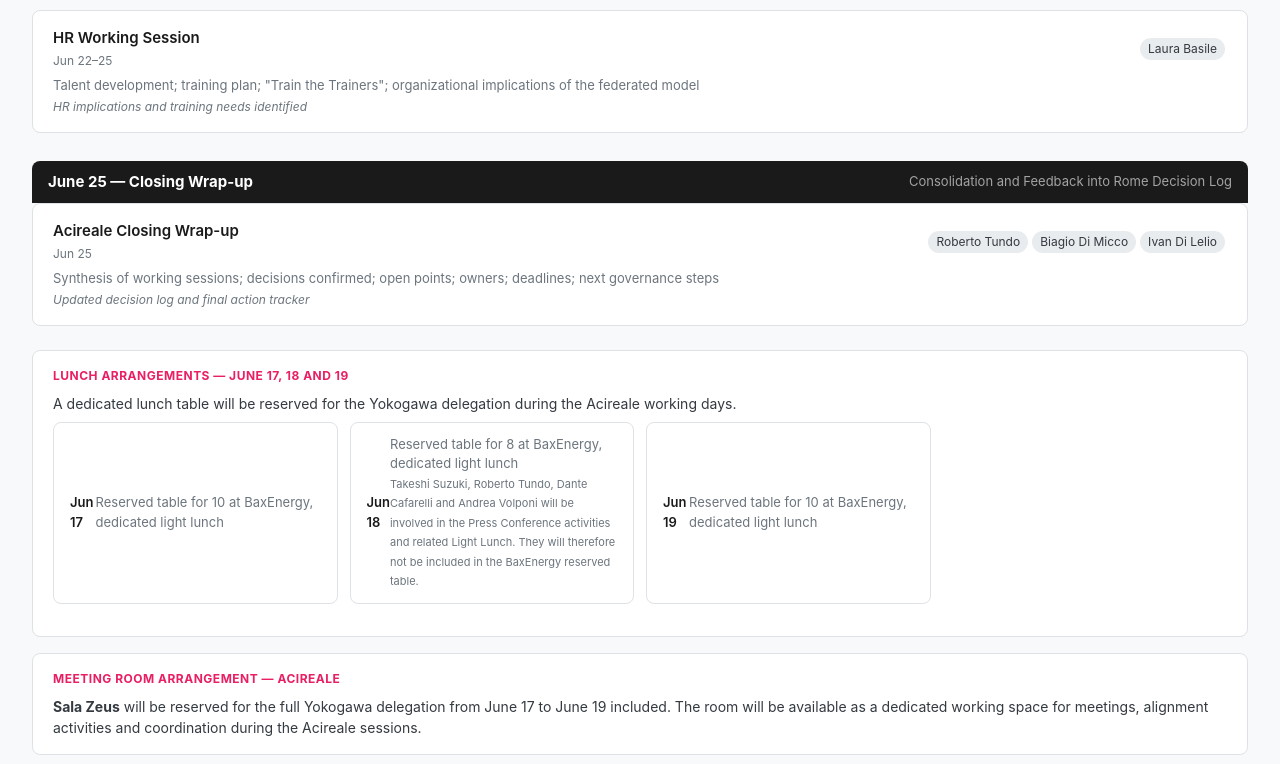
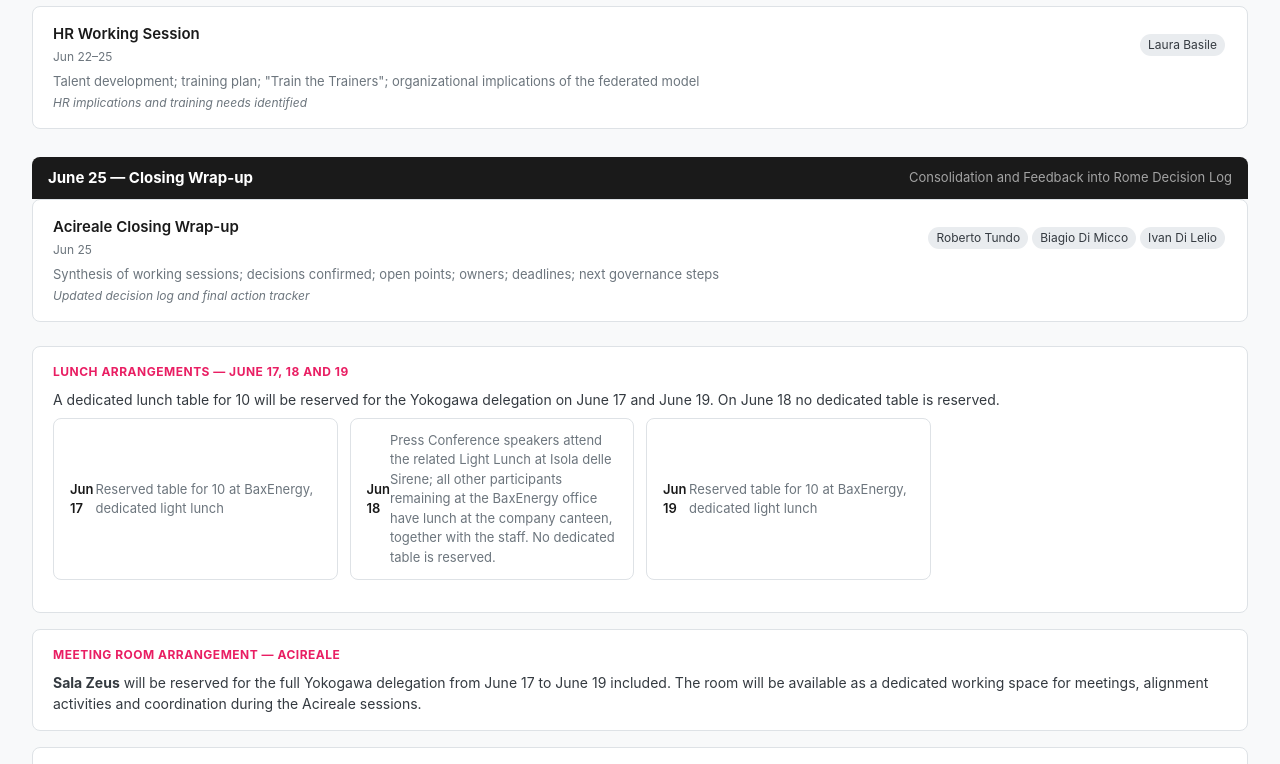
Before and after one commit to Virginbloodymary/BAX-YKGW-Agenda, a plain HTML site: page index.html in a window 1280 px wide. Shown: the part 6269-7033 px from the top of the page. Drawn offline with Linux system fonts and the light colour scheme.

Commit message:
fix: June 18 lunch at company canteen, no reserved table
Dedicated table for 10 only on June 17 and 19; on June 18 non-speakers
remaining at BaxEnergy eat at the company canteen with the staff.

Co-Authored-By: Claude Opus 4.8 (1M context) <noreply@anthropic.com>

```diff
--- a/index.html
+++ b/index.html
@@ -347,7 +347,7 @@
     <thead><tr><th class="col-time">Time</th><th class="col-session">Session</th><th>Topics</th><th class="col-owner">Owner(s)</th><th class="col-output">Output</th></tr></thead>
     <tbody>
       <tr data-owners="biagio di micco|ivan di lelio"><td class="col-time">09:30&ndash;13:00</td><td>Internal Working Sessions</td><td class="col-topics">Regular working day at the BaxEnergy office for all participants not directly involved in the Press Conference; continuation of internal working sessions and follow-up on June 17 open points. Participants may also attend the Press Conference as audience</td><td class="col-owner"><span class="owner-chip">Biagio Di Micco</span> / <span class="owner-chip">Ivan Di Lelio</span> / TBD</td><td class="col-output">Working items progressed in parallel with the Press Conference</td></tr>
-      <tr class="rest-row"><td class="col-time">13:00&ndash;14:00</td><td>Dedicated Lunch Table <span class="label-badge label-info">Reserved 8 pax</span></td><td class="col-topics">Reserved table for 8 people at BaxEnergy, with dedicated light lunch, for participants not involved in the Press Conference lunch</td><td class="col-owner">&mdash;</td><td class="col-output">Lunch arrangement completed</td></tr>
+      <tr class="rest-row"><td class="col-time">13:00&ndash;14:00</td><td>Lunch</td><td class="col-topics">Participants working at the BaxEnergy office have lunch at the company canteen, together with the rest of the staff. No dedicated table is reserved on June 18</td><td class="col-owner">&mdash;</td><td class="col-output">&mdash;</td></tr>
       <tr data-owners="anton grigore|see-mun kok|alessandro lodi|francesco di dio|biagio di micco|ivan di lelio"><td class="col-time">14:00&ndash;17:00</td><td>Working Session with Yokogawa Europe <span class="label-badge label-info">Proposed by See-Mun Kok</span></td><td class="col-topics">(1) BaxEnergy office tour (Alessandro Lodi &amp; Francesco Di Dio to accompany); (2) YEF E&amp;S RE KOM &mdash; key highlights; (3) Hiring status &mdash; Germany, and other synergies within OPCO; (4) PPC Grid Certification process and cost management; (5) Hot project alignment (La Rumorosa 2, Orlen Remote Operation Center); (6) Other topics</td><td class="col-owner"><span class="owner-chip">Anton Grigore</span> <span style="font-size:11px;color:var(--gray-600);">(Head of Yokogawa Europe)</span> / <span class="owner-chip">See-Mun Kok</span></td><td class="col-output">Alignment on Yokogawa Europe topics and next steps defined</td></tr>
     </tbody>
   </table>
@@ -409,10 +409,10 @@
   </div>
   <div class="info-card" style="margin-top:24px">
     <h3>Lunch Arrangements — June 17, 18 and 19</h3>
-    <p>A dedicated lunch table will be reserved for the Yokogawa delegation during the Acireale working days.</p>
+    <p>A dedicated lunch table for 10 will be reserved for the Yokogawa delegation on June 17 and June 19. On June 18 no dedicated table is reserved.</p>
     <div class="split-grid" style="margin-top:8px">
       <div class="split-card"><span class="topic">Jun 17</span><span class="owner">Reserved table for 10 at BaxEnergy, dedicated light lunch</span></div>
-      <div class="split-card"><span class="topic">Jun 18</span><span class="owner">Reserved table for 8 at BaxEnergy, dedicated light lunch<br><span style="font-size:11px;color:var(--gray-600);">Takeshi Suzuki, Roberto Tundo, Dante Cafarelli and Andrea Volponi will be involved in the Press Conference activities and related Light Lunch. They will therefore not be included in the BaxEnergy reserved table.</span></span></div>
+      <div class="split-card"><span class="topic">Jun 18</span><span class="owner">Press Conference speakers attend the related Light Lunch at Isola delle Sirene; all other participants remaining at the BaxEnergy office have lunch at the company canteen, together with the staff. No dedicated table is reserved.</span></div>
       <div class="split-card"><span class="topic">Jun 19</span><span class="owner">Reserved table for 10 at BaxEnergy, dedicated light lunch</span></div>
     </div>
   </div>
```
